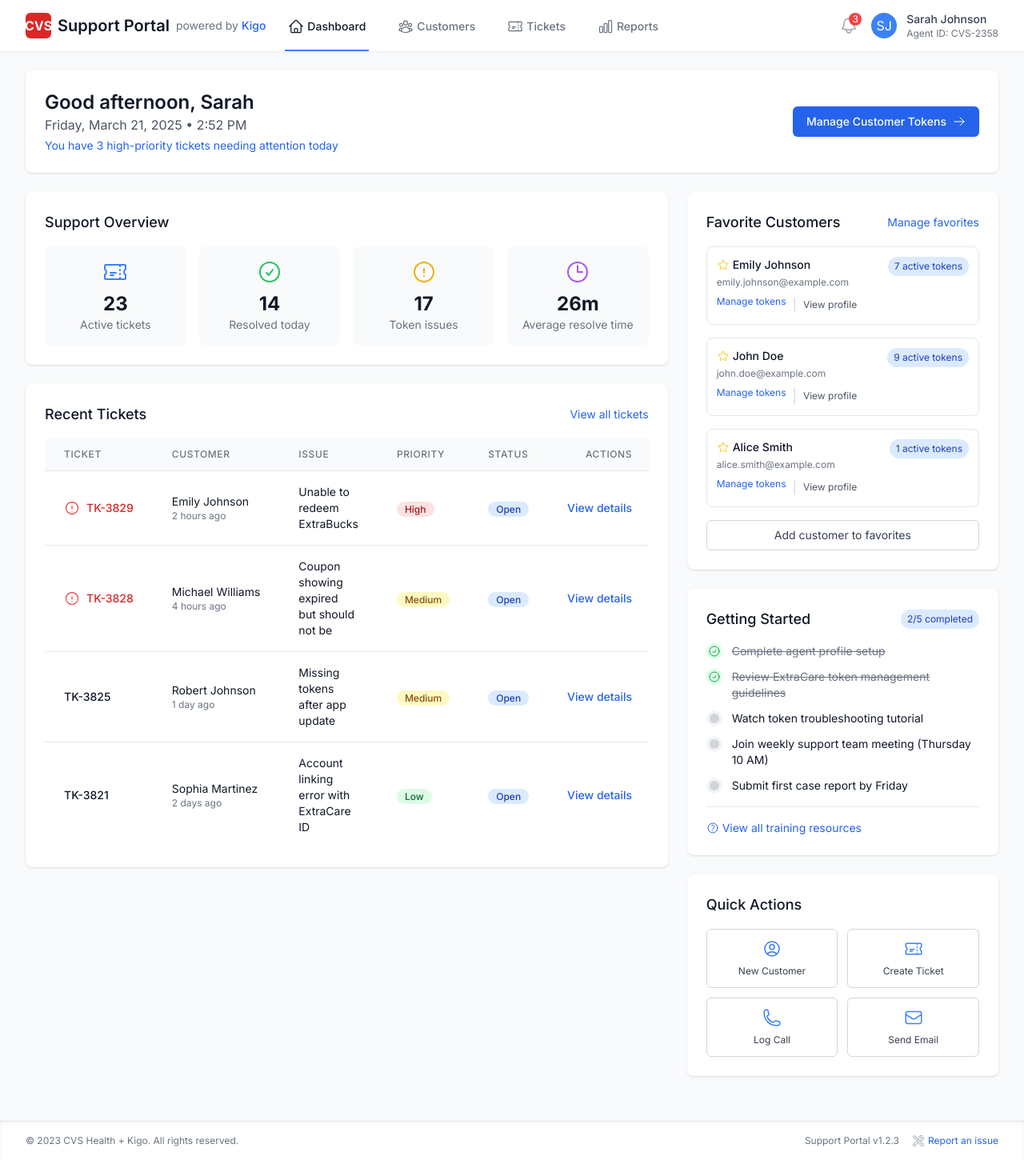
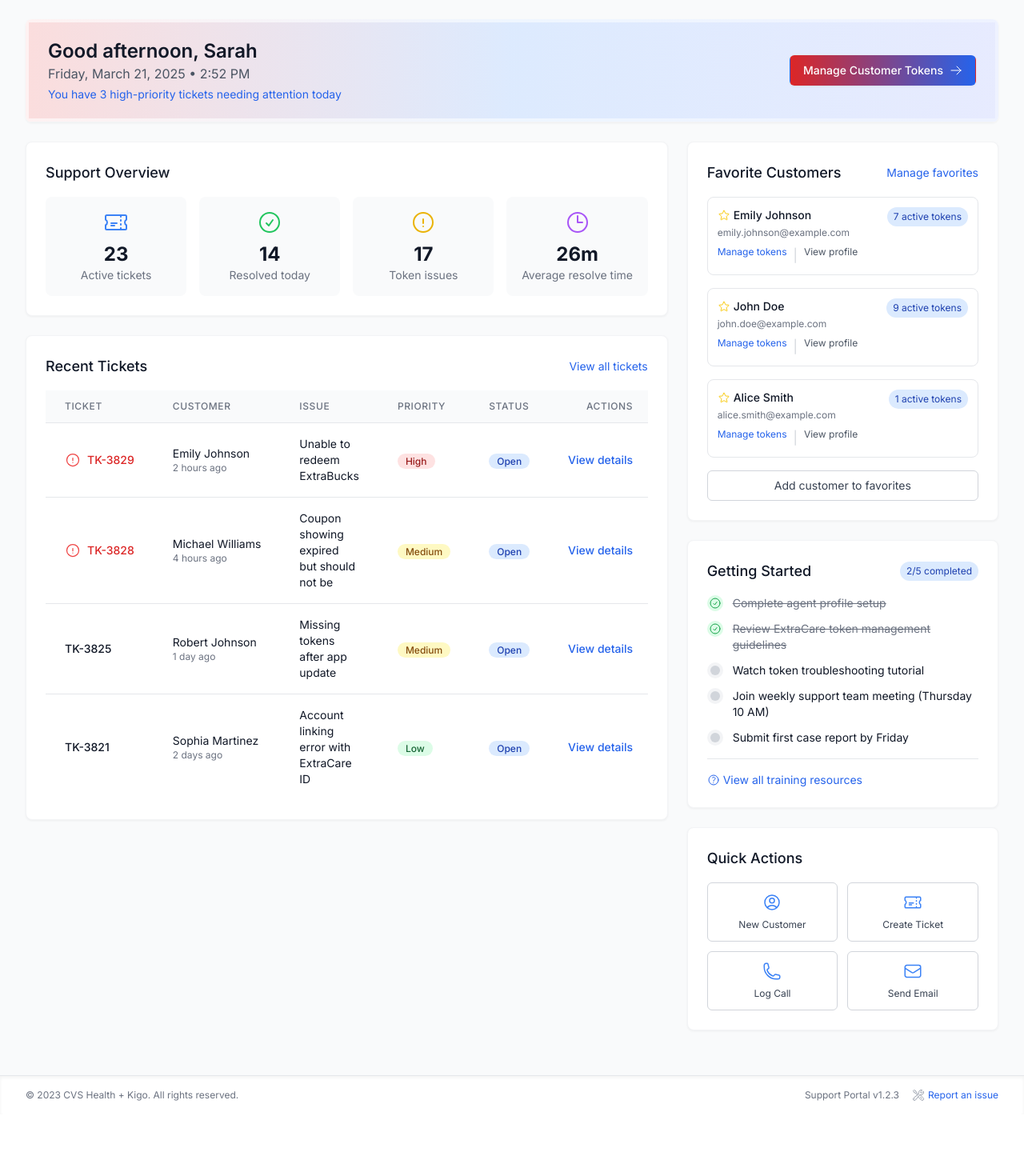
Before and after one commit to deacon-kigo/kigo-pro-dashboard, a Next.js app: page /demos/cvs-dashboard in a window 1280 px wide. Shown: the whole page at 80% size. After the commit the page ends 1393 px from the top, so only its background shows below. Built offline with nearby package versions, Linux system fonts and the light colour scheme.

Commit message:
Refactor CVS dashboard to integrate with layout and update styling

```diff
--- a/app/demos/cvs-dashboard/page.tsx
+++ b/app/demos/cvs-dashboard/page.tsx
@@ -101,7 +101,8 @@
 
   // CVS branding colors
   const cvsRed = '#CC0000';
-  const kigoBlue = '#2563EB';
+  const cvsBlue = '#2563EB';
+  const kigoBlue = '#3268cc';
 
   // Set up client-side rendering
   useEffect(() => {
@@ -139,70 +140,13 @@
 
   return (
     <div className="min-h-screen bg-gray-50">
-      {/* Top Navigation */}
-      <nav className="bg-white shadow-sm">
-        <div className="mx-auto px-4 sm:px-6 lg:px-8">
-          <div className="flex justify-between h-16">
-            <div className="flex">
-              <div className="flex-shrink-0 flex items-center">
-                {/* CVS + Kigo co-branding */}
-                <div className="flex items-center">
-                  <div className="h-8 w-8 bg-red-600 rounded-md flex items-center justify-center text-white font-bold">
-                    CVS
-                  </div>
-                  <span className="ml-2 text-xl font-semibold text-gray-900">Support Portal</span>
-                  <span className="ml-2 text-sm text-gray-500">powered by</span>
-                  <span className="ml-1 text-sm font-medium text-blue-600">Kigo</span>
-                </div>
-              </div>
-              <div className="hidden sm:ml-6 sm:flex sm:space-x-8">
-                <a href="#" className="border-b-2 border-blue-500 text-gray-900 inline-flex items-center px-1 pt-1 text-sm font-medium">
-                  <HomeIcon className="h-5 w-5 mr-1" />
-                  Dashboard
-                </a>
-                <a href="#" className="border-transparent border-b-2 hover:border-gray-300 text-gray-500 hover:text-gray-700 inline-flex items-center px-1 pt-1 text-sm font-medium">
-                  <UserGroupIcon className="h-5 w-5 mr-1" />
-                  Customers
-                </a>
-                <a href="#" className="border-transparent border-b-2 hover:border-gray-300 text-gray-500 hover:text-gray-700 inline-flex items-center px-1 pt-1 text-sm font-medium">
-                  <TicketIcon className="h-5 w-5 mr-1" />
-                  Tickets
-                </a>
-                <a href="#" className="border-transparent border-b-2 hover:border-gray-300 text-gray-500 hover:text-gray-700 inline-flex items-center px-1 pt-1 text-sm font-medium">
-                  <ChartBarIcon className="h-5 w-5 mr-1" />
-                  Reports
-                </a>
-              </div>
-            </div>
-            <div className="flex items-center">
-              <button className="p-1 rounded-full text-gray-400 hover:text-gray-500 focus:outline-none">
-                <span className="sr-only">View notifications</span>
-                <div className="relative">
-                  <BellIcon className="h-6 w-6" aria-hidden="true" />
-                  <span className="absolute -top-1 -right-1 bg-red-500 rounded-full h-4 w-4 flex items-center justify-center text-xs text-white">3</span>
-                </div>
-              </button>
-              <div className="ml-3 relative flex items-center">
-                <div className="flex items-center">
-                  <div className="h-8 w-8 rounded-full bg-blue-500 flex items-center justify-center text-white">
-                    SJ
-                  </div>
-                  <div className="ml-3">
-                    <p className="text-sm font-medium text-gray-700">Sarah Johnson</p>
-                    <p className="text-xs text-gray-500">Agent ID: CVS-2358</p>
-                  </div>
-                </div>
-              </div>
-            </div>
-          </div>
-        </div>
-      </nav>
-
       {/* Main Content */}
       <main className="py-6">
         <div className="max-w-7xl mx-auto px-4 sm:px-6 lg:px-8">
           {/* Welcome Banner */}
-          <div className="bg-white shadow rounded-lg mb-6 p-6">
+          <div className="bg-white rounded-lg mb-6 overflow-hidden shadow-sm">
+            <div className="bg-gradient-to-r from-red-50 via-blue-50 to-indigo-50 border-b border-gray-100 p-1">
+              <div className="bg-gradient-to-r from-red-600/10 via-blue-500/10 to-indigo-500/5 px-6 py-5">
                 <div className="flex flex-col md:flex-row justify-between items-start md:items-center">
                   <div>
                     <h1 className="text-2xl font-semibold text-gray-900">{greeting}, Sarah</h1>
@@ -212,11 +156,13 @@
                   <div className="mt-4 md:mt-0">
                     <button
                       onClick={() => router.push('/demos/cvs-token-management')}
-                  className="inline-flex items-center px-4 py-2 border border-transparent text-sm font-medium rounded-md shadow-sm text-white bg-blue-600 hover:bg-blue-700"
+                      className="inline-flex items-center px-4 py-2 border border-transparent text-sm font-medium rounded-md shadow-sm text-white bg-gradient-to-r from-red-600 to-blue-600 hover:from-red-700 hover:to-blue-700"
                     >
                       Manage Customer Tokens
                       <ArrowRightIcon className="ml-2 h-4 w-4" />
                     </button>
+                  </div>
+                </div>
               </div>
             </div>
           </div>
@@ -226,7 +172,7 @@
             {/* Left Column */}
             <div className="col-span-2 space-y-6">
               {/* Stats Overview */}
-              <div className="bg-white shadow rounded-lg p-6">
+              <div className="bg-white rounded-lg p-6 shadow-sm border border-gray-100">
                 <h2 className="text-lg font-medium text-gray-900 mb-4">Support Overview</h2>
                 <div className="grid grid-cols-2 md:grid-cols-4 gap-4">
                   {dashboardStats.map((stat) => (
@@ -240,10 +186,12 @@
               </div>
 
               {/* Tickets From External System */}
-              <div className="bg-white shadow rounded-lg p-6">
+              <div className="bg-white rounded-lg p-6 shadow-sm border border-gray-100">
                 <div className="flex justify-between items-center mb-4">
                   <h2 className="text-lg font-medium text-gray-900">Recent Tickets</h2>
-                  <span className="text-sm text-blue-600 hover:text-blue-800 cursor-pointer">View all tickets</span>
+                  <Link href="/demos/cvs-tickets" className="text-sm text-blue-600 hover:text-blue-800 cursor-pointer">
+                    View all tickets
+                  </Link>
                 </div>
                 <div className="overflow-hidden">
                   <div className="overflow-x-auto">
@@ -291,7 +239,9 @@
                               </span>
                             </td>
                             <td className="px-6 py-4 whitespace-nowrap text-right text-sm font-medium">
-                              <button className="text-blue-600 hover:text-blue-900">View details</button>
+                              <Link href={`/demos/cvs-tickets/${ticket.id}`} className="text-blue-600 hover:text-blue-900">
+                                View details
+                              </Link>
                             </td>
                           </tr>
                         ))}
@@ -305,10 +255,12 @@
             {/* Right Column */}
             <div className="space-y-6">
               {/* Favorites Section */}
-              <div className="bg-white shadow rounded-lg p-6">
+              <div className="bg-white rounded-lg p-6 shadow-sm border border-gray-100">
                 <div className="flex justify-between items-center mb-4">
                   <h2 className="text-lg font-medium text-gray-900">Favorite Customers</h2>
-                  <span className="text-sm text-blue-600 hover:text-blue-800 cursor-pointer">Manage favorites</span>
+                  <Link href="/demos/cvs-customers/favorites" className="text-sm text-blue-600 hover:text-blue-800 cursor-pointer">
+                    Manage favorites
+                  </Link>
                 </div>
                 <div className="space-y-4">
                   {favoriteCustomers.map((customer) => (
@@ -333,20 +285,26 @@
                           Manage tokens
                         </Link>
                         <span className="mx-2 text-gray-300">|</span>
-                        <button className="text-xs text-gray-600 hover:text-gray-800">
+                        <Link
+                          href={`/demos/cvs-customers/${customer.id}`}
+                          className="text-xs text-gray-600 hover:text-gray-800"
+                        >
                           View profile
-                        </button>
+                        </Link>
                       </div>
                     </div>
                   ))}
-                  <button className="w-full flex justify-center items-center py-2 border border-gray-300 rounded-md text-sm text-gray-700 hover:bg-gray-50">
+                  <Link
+                    href="/demos/cvs-customers/add"
+                    className="w-full flex justify-center items-center py-2 border border-gray-300 rounded-md text-sm text-gray-700 hover:bg-gray-50"
+                  >
                     Add customer to favorites
-                  </button>
+                  </Link>
                 </div>
               </div>
 
               {/* Onboarding Checklist */}
-              <div className="bg-white shadow rounded-lg p-6">
+              <div className="bg-white rounded-lg p-6 shadow-sm border border-gray-100">
                 <div className="flex justify-between items-center mb-4">
                   <h2 className="text-lg font-medium text-gray-900">Getting Started</h2>
                   <span className="px-2 py-1 text-xs rounded-full bg-blue-100 text-blue-800">{actionItems.filter(item => item.completed).length}/{actionItems.length} completed</span>
@@ -370,33 +328,45 @@
                   ))}
                 </div>
                 <div className="mt-4 pt-4 border-t border-gray-200">
-                  <a href="#" className="text-sm text-blue-600 hover:text-blue-800 flex items-center">
+                  <Link href="/demos/cvs-training" className="text-sm text-blue-600 hover:text-blue-800 flex items-center">
                     <QuestionMarkCircleIcon className="h-4 w-4 mr-1" />
                     View all training resources
-                  </a>
+                  </Link>
                 </div>
               </div>
 
               {/* Quick Actions */}
-              <div className="bg-white shadow rounded-lg p-6">
+              <div className="bg-white rounded-lg p-6 shadow-sm border border-gray-100">
                 <h2 className="text-lg font-medium text-gray-900 mb-4">Quick Actions</h2>
                 <div className="grid grid-cols-2 gap-3">
-                  <button className="flex flex-col items-center justify-center p-3 border border-gray-300 rounded-md hover:bg-gray-50 transition-colors">
+                  <Link
+                    href="/demos/cvs-customers/new"
+                    className="flex flex-col items-center justify-center p-3 border border-gray-300 rounded-md hover:bg-gray-50 transition-colors"
+                  >
                     <UserCircleIcon className="h-6 w-6 text-blue-500 mb-2" />
                     <span className="text-xs text-gray-700">New Customer</span>
-                  </button>
-                  <button className="flex flex-col items-center justify-center p-3 border border-gray-300 rounded-md hover:bg-gray-50 transition-colors">
+                  </Link>
+                  <Link
+                    href="/demos/cvs-tickets/new"
+                    className="flex flex-col items-center justify-center p-3 border border-gray-300 rounded-md hover:bg-gray-50 transition-colors"
+                  >
                     <TicketIcon className="h-6 w-6 text-blue-500 mb-2" />
                     <span className="text-xs text-gray-700">Create Ticket</span>
-                  </button>
-                  <button className="flex flex-col items-center justify-center p-3 border border-gray-300 rounded-md hover:bg-gray-50 transition-colors">
+                  </Link>
+                  <Link
+                    href="/demos/cvs-calls/log"
+                    className="flex flex-col items-center justify-center p-3 border border-gray-300 rounded-md hover:bg-gray-50 transition-colors"
+                  >
                     <PhoneIcon className="h-6 w-6 text-blue-500 mb-2" />
                     <span className="text-xs text-gray-700">Log Call</span>
-                  </button>
-                  <button className="flex flex-col items-center justify-center p-3 border border-gray-300 rounded-md hover:bg-gray-50 transition-colors">
+                  </Link>
+                  <Link
+                    href="/demos/cvs-email/compose"
+                    className="flex flex-col items-center justify-center p-3 border border-gray-300 rounded-md hover:bg-gray-50 transition-colors"
+                  >
                     <EnvelopeIcon className="h-6 w-6 text-blue-500 mb-2" />
                     <span className="text-xs text-gray-700">Send Email</span>
-                  </button>
+                  </Link>
                 </div>
               </div>
             </div>
@@ -418,9 +388,9 @@
             </p>
             <div className="flex items-center">
               <WrenchScrewdriverIcon className="h-4 w-4 text-gray-400 mr-1" />
-              <button className="text-xs text-blue-600 hover:text-blue-800">
+              <Link href="/demos/cvs-support" className="text-xs text-blue-600 hover:text-blue-800">
                 Report an issue
-              </button>
+              </Link>
             </div>
           </div>
         </div>
--- a/components/layout/Header.tsx
+++ b/components/layout/Header.tsx
@@ -30,6 +30,9 @@
   const unreadNotificationsCount = notifications?.filter(n => !n.read).length || 0;
 
   const [notificationsOpen, setNotificationsOpen] = useState(false);
+
+  // Check if we're in the CVS context
+  const isCVSContext = clientId === 'cvs';
 
   // Mock search suggestions - role-based
   const getSearchSuggestions = () => {
@@ -95,9 +98,22 @@
     return '';
   };
 
-  // Get the appropriate action button based on role
+  // Get the appropriate action button based on role and client
   const getActionButton = () => {
     if (pathname.includes('/create')) return null;
+
+    // Special handling for CVS context
+    if (isCVSContext) {
+      return (
+        <Link
+          href="/demos/cvs-token-management"
+          className="bg-red-600 text-white font-medium rounded-lg px-4 py-2 flex items-center space-x-1 shadow-md hover:bg-red-700 transition-colors"
+        >
+          <TicketIcon className="w-5 h-5" />
+          <span>Manage Tokens</span>
+        </Link>
+      );
+    }
 
     switch(role) {
       case 'merchant':
@@ -186,10 +202,10 @@
         width: `calc(100% - ${sidebarWidth})`
       }}
     >
-      <div className={`absolute inset-0 ${isDarkMode ? 'bg-gradient-to-r from-gray-900/90 via-gray-800/5 to-gray-700/10' : 'bg-gradient-to-r from-white/90 via-pastel-blue/5 to-pastel-purple/10'} backdrop-blur-md border-b border-border-light`}></div>
+      <div className={`absolute inset-0 ${isDarkMode ? 'bg-gradient-to-r from-gray-900/90 via-gray-800/5 to-gray-700/10' : (isCVSContext ? 'bg-gradient-to-r from-white/90 via-red-50/5 to-blue-50/10' : 'bg-gradient-to-r from-white/90 via-pastel-blue/5 to-pastel-purple/10')} backdrop-blur-md border-b border-border-light`}></div>
 
       <div className="relative z-10 flex items-center w-full">
-        <h1 className={`text-2xl font-semibold ${isDarkMode ? 'text-white' : 'text-gray-900'}`}>{getPageTitle()}</h1>
+        <h1 className={`text-2xl font-semibold ${isDarkMode ? 'text-white' : 'text-gray-900'}`}>{isCVSContext ? 'CVS Support Portal' : getPageTitle()}</h1>
 
         <div id="search-container" className="relative ml-8 flex-1 max-w-md">
           <div className="absolute inset-y-0 left-0 pl-3 flex items-center pointer-events-none">
@@ -236,10 +252,26 @@
         <div className="ml-auto flex items-center gap-4">
           <button className={`w-10 h-10 rounded-full flex items-center justify-center ${isDarkMode ? 'hover:bg-gray-800/80' : 'hover:bg-white/80'}`}>
             <BellIcon className={`h-5 w-5 ${isDarkMode ? 'text-gray-300' : 'text-gray-600'}`} />
+            {unreadNotificationsCount > 0 && (
+              <span className="absolute top-2 right-2 h-4 w-4 bg-red-500 rounded-full flex items-center justify-center text-xs text-white">{unreadNotificationsCount}</span>
+            )}
           </button>
           <button className={`w-10 h-10 rounded-full flex items-center justify-center ${isDarkMode ? 'hover:bg-gray-800/80' : 'hover:bg-white/80'}`}>
             <ChatBubbleLeftEllipsisIcon className={`h-5 w-5 ${isDarkMode ? 'text-gray-300' : 'text-gray-600'}`} />
           </button>
+
+          {/* Display user info for CVS context */}
+          {isCVSContext && (
+            <div className="ml-3 flex items-center">
+              <div className="h-8 w-8 rounded-full bg-blue-500 flex items-center justify-center text-white">
+                SJ
+              </div>
+              <div className="ml-3 hidden md:block">
+                <p className="text-sm font-medium text-gray-700">Sarah Johnson</p>
+                <p className="text-xs text-gray-500">Agent ID: CVS-2358</p>
+              </div>
+            </div>
+          )}
 
           {getActionButton()}
         </div>
```
Also changed, not shown: components/layout/Sidebar.tsx (+116 -9 lines). Lines whose indentation alone changed are shown as unchanged.
